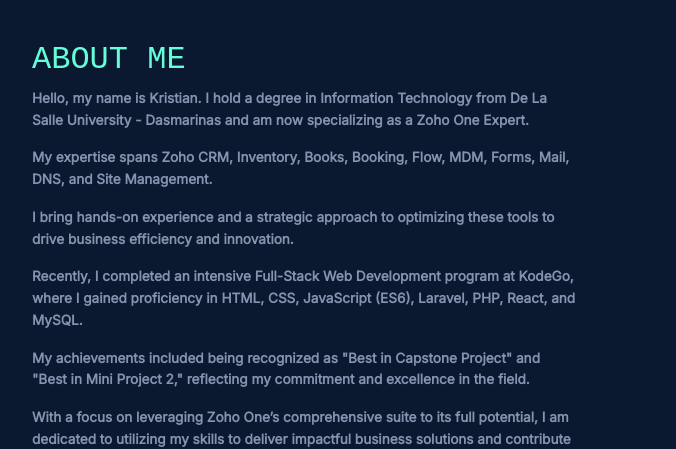
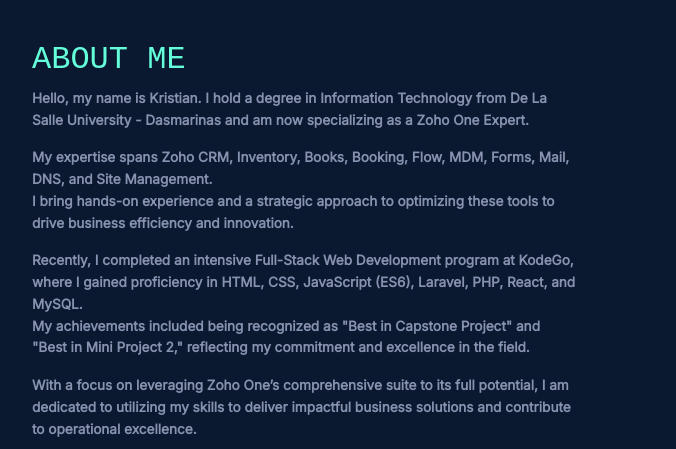
Before and after one commit to WolfBlaze327/codelikeakristian, a plain HTML site: page index.html in a window 1280 px wide. Shown: the part 792-1241 px from the top of the page, 50-726 px from the left. Drawn offline with nearby package versions, Linux system fonts and the light colour scheme; a web font is replaced by a local one.

Commit message:
Update index.html

```diff
--- a/index.html
+++ b/index.html
@@ -62,8 +62,9 @@
                     <h1 class="myname my-3">Kristian Bagatsing.</h1>
                     <p class="my-3">
 		    I am eager to leverage the full spectrum of Zoho One's advanced features to optimize and transform our business operations.<br>
-		    With a focus on integrating and maximizing the suite’s capabilities, I am committed to mastering its strategic tools to drive efficiency and innovation within our organization.<br>
-		    Currently, I am deeply engaged in refining my expertise in Zoho One’s modules to deliver impactful solutions and enhance overall productivity.
+		    With a focus on integrating and maximizing the suite’s capabilities, I am committed to mastering its strategic tools to drive efficiency <br>
+		    and innovation within our organization. Currently, I am deeply engaged in refining my expertise in Zoho One’s modules to deliver impactful solutions and <br>
+		    enhance overall productivity.
 		    </p>
 <!-- 		      I'm excited to embark on this journey of learning and mastering the art of building websites.<br>
                       Eager to expand my knowledge and skills to become a proficient Full Stack Web Developer <br>
@@ -79,10 +80,10 @@
                 <div class="col-sm-6">
                     <h1>ABOUT ME</h1>
 			<p>Hello, my name is Kristian. I hold a degree in Information Technology from De La Salle University - Dasmarinas and am now specializing as a Zoho One Expert.</p>
-			<p>My expertise spans Zoho CRM, Inventory, Books, Booking, Flow, MDM, Forms, Mail, DNS, and Site Management.</p>
-			<p>I bring hands-on experience and a strategic approach to optimizing these tools to drive business efficiency and innovation.</p>
-			<p>Recently, I completed an intensive Full-Stack Web Development program at KodeGo, where I gained proficiency in HTML, CSS, JavaScript (ES6), Laravel, PHP, React, and MySQL.</p>
-			<p>My achievements included being recognized as "Best in Capstone Project" and "Best in Mini Project 2," reflecting my commitment and excellence in the field.</p>
+			<p>My expertise spans Zoho CRM, Inventory, Books, Booking, Flow, MDM, Forms, Mail, DNS, and Site Management.<br>
+			I bring hands-on experience and a strategic approach to optimizing these tools to drive business efficiency and innovation.</p>
+			<p>Recently, I completed an intensive Full-Stack Web Development program at KodeGo, where I gained proficiency in HTML, CSS, JavaScript (ES6), Laravel, PHP, React, and MySQL.<br>
+			My achievements included being recognized as "Best in Capstone Project" and "Best in Mini Project 2," reflecting my commitment and excellence in the field.</p>
 			<p>With a focus on leveraging Zoho One’s comprehensive suite to its full potential, I am dedicated to utilizing my skills to deliver impactful business solutions and contribute to operational excellence.</p>
 			<p>I am excited to apply my knowledge and stay at the forefront of technology trends to drive meaningful advancements in our organization.</p>
 <!--                     <p>Hello, my name is Kristian. I am a graduate in Information Technology from De La Salle University - Dasmarinas, and I am enthusiastic about beginning my career in web development as a beginner.</p>
```
